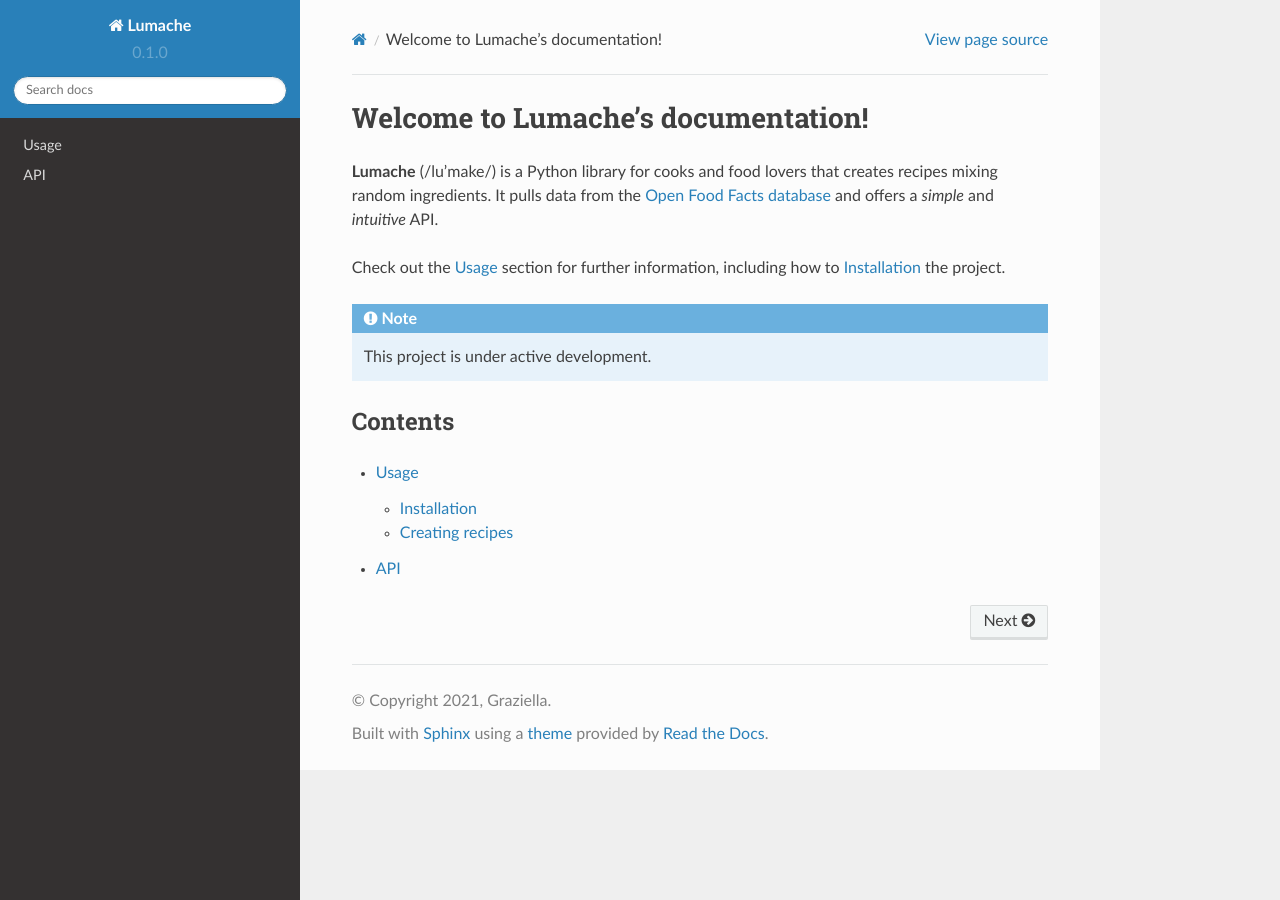
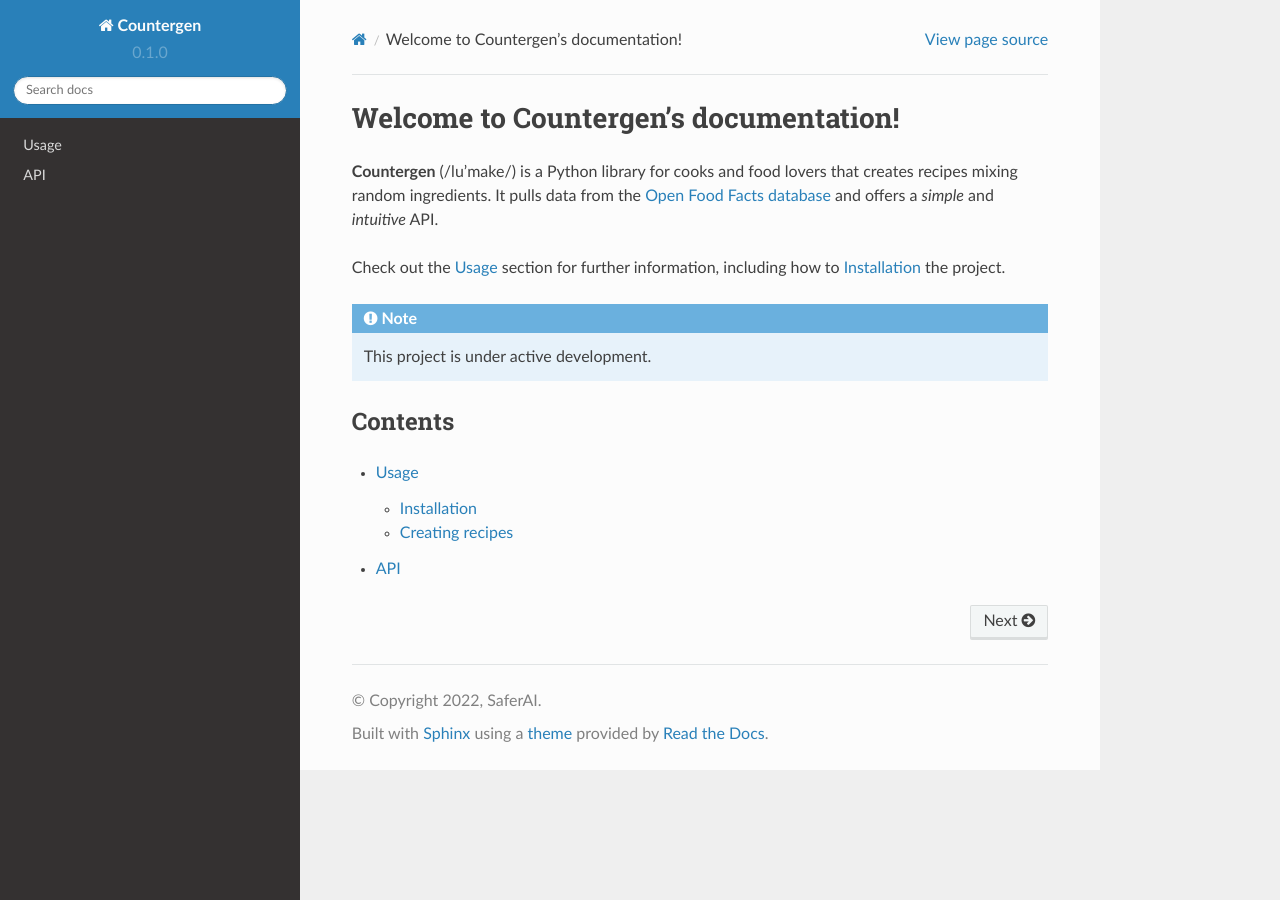
Before and after one commit to FabienRoger/Countergen-Docs, a Sphinx documentation site: the page built from docs/source/index.rst, in a window 1280 px wide. Built offline with Sphinx 7.4.7 and the Read the Docs theme 2.0.0, drawn with Linux system fonts in a browser that asks for light colours.

Commit message:
Start the countergen docs

```diff
--- a/docs/source/api.rst
+++ b/docs/source/api.rst
@@ -4,4 +4,4 @@ API
 .. autosummary::
    :toctree: generated
 
-   lumache
+   countergen
--- a/docs/source/conf.py
+++ b/docs/source/conf.py
@@ -2,34 +2,34 @@
 
 # -- Project information
 
-project = 'Lumache'
-copyright = '2021, Graziella'
-author = 'Graziella'
+project = "Countergen"
+copyright = "2022, SaferAI"
+author = "SaferAI"
 
-release = '0.1'
-version = '0.1.0'
+release = "0.1"
+version = "0.1.0"
 
 # -- General configuration
 
 extensions = [
-    'sphinx.ext.duration',
-    'sphinx.ext.doctest',
-    'sphinx.ext.autodoc',
-    'sphinx.ext.autosummary',
-    'sphinx.ext.intersphinx',
+    "sphinx.ext.duration",
+    "sphinx.ext.doctest",
+    "sphinx.ext.autodoc",
+    "sphinx.ext.autosummary",
+    "sphinx.ext.intersphinx",
 ]
 
 intersphinx_mapping = {
-    'python': ('https://docs.python.org/3/', None),
-    'sphinx': ('https://www.sphinx-doc.org/en/master/', None),
+    "python": ("https://docs.python.org/3/", None),
+    "sphinx": ("https://www.sphinx-doc.org/en/master/", None),
 }
-intersphinx_disabled_domains = ['std']
+intersphinx_disabled_domains = ["std"]
 
-templates_path = ['_templates']
+templates_path = ["_templates"]
 
 # -- Options for HTML output
 
-html_theme = 'sphinx_rtd_theme'
+html_theme = "sphinx_rtd_theme"
 
 # -- Options for EPUB output
-epub_show_urls = 'footnote'
+epub_show_urls = "footnote"
--- a/docs/source/index.rst
+++ b/docs/source/index.rst
@@ -1,7 +1,7 @@
-Welcome to Lumache's documentation!
+Welcome to Countergen's documentation!
 ===================================
 
-**Lumache** (/lu'make/) is a Python library for cooks and food lovers
+**Countergen** (/lu'make/) is a Python library for cooks and food lovers
 that creates recipes mixing random ingredients.
 It pulls data from the `Open Food Facts database <https://world.openfoodfacts.org/>`_
 and offers a *simple* and *intuitive* API.
--- a/pyproject.toml
+++ b/pyproject.toml
@@ -3,6 +3,6 @@ requires = ["flit_core >=3.2,<4"]
 build-backend = "flit_core.buildapi"
 
 [project]
-name = "lumache"
-authors = [{name = "Graziella", email = "graziella@lumache"}]
+name = "countergen"
+authors = [{name = "SaferAI", email = "saferai.audit@gmail.com"}]
 dynamic = ["version", "description"]
```
Also changed, not shown: README.rst (+3 -6 lines), lumache.py (deleted, +0 -23 lines).
